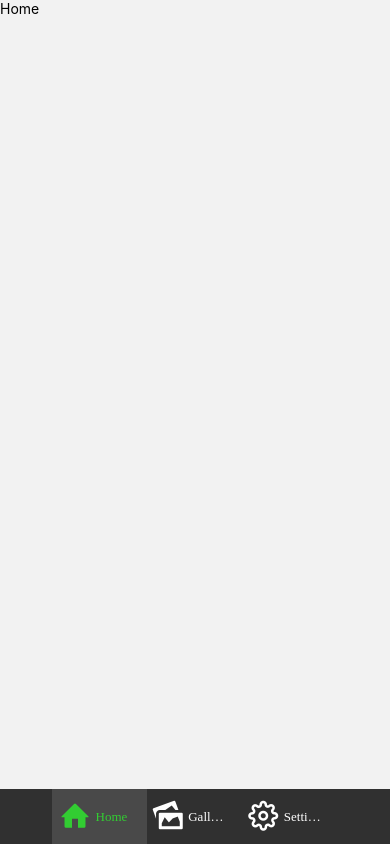
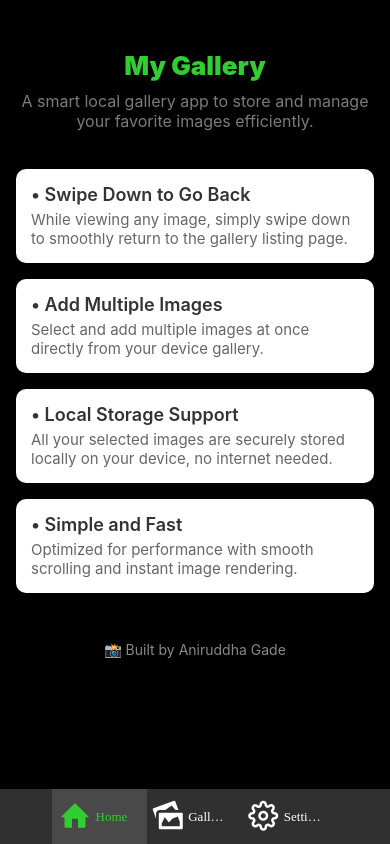
Before and after one commit to Aniruddha-Gade/Image_gallery__React_Native, a React Native app: screen / in a window 390 px wide. Built offline with nearby package versions, Linux system fonts and the light colour scheme; what react-native-device-info would draw is missing.

Commit message:
feat: add home screen that describes gallery app

```diff
--- /dev/null
+++ b/src/assets/data/features.ts
@@ -0,0 +1,31 @@
+export const featuresData = {
+  appName: 'My Gallery',
+  description:
+    'A smart local gallery app to store and manage your favorite images efficiently.',
+  features: [
+    {
+      id: 1,
+      title: 'Swipe Down to Go Back',
+      detail:
+        'While viewing any image, simply swipe down to smoothly return to the gallery listing page.',
+    },
+    {
+      id: 2,
+      title: 'Add Multiple Images',
+      detail:
+        'Select and add multiple images at once directly from your device gallery.',
+    },
+    {
+      id: 3,
+      title: 'Local Storage Support',
+      detail:
+        'All your selected images are securely stored locally on your device, no internet needed.',
+    },
+    {
+      id: 4,
+      title: 'Simple and Fast',
+      detail:
+        'Optimized for performance with smooth scrolling and instant image rendering.',
+    },
+  ],
+};
--- a/src/screens/home/Home.tsx
+++ b/src/screens/home/Home.tsx
@@ -1,16 +1,86 @@
-import { StyleSheet, Text, View } from 'react-native'
-import React from 'react'
+import React from 'react';
+import { View, FlatList, StyleSheet, ScrollView } from 'react-native';
+import { featuresData } from '../../assets/data/features';
+import Color from '../../assets/Color';
+import Typo from '../../components/common/Typo';
+import { LABEL } from './constant/constant';
 
-const Home = () => {
+const HomeScreen = () => {
   return (
-    <View>
-      <Text>Home</Text>
+    <ScrollView style={styles.container}>
+      <Typo style={styles.appName}>{featuresData.appName}</Typo>
+      <Typo style={styles.description}>{featuresData.description}</Typo>
 
+      <FlatList
+        data={featuresData.features}
+        keyExtractor={item => item?.id?.toString()}
+        renderItem={({ item }) => (
+          <View style={styles.card}>
+            <Typo style={styles.title}>• {item?.title}</Typo>
+            <Typo style={styles.detail}>{item?.detail}</Typo>
+          </View>
+        )}
+        contentContainerStyle={styles.listContainer}
+        showsVerticalScrollIndicator={false}
+      />
 
-    </View>
-  )
-}
+      <View style={styles.footer}>
+        <Typo style={styles.footerText}>{LABEL.APP_BUILT_BY}</Typo>
+      </View>
+    </ScrollView>
+  );
+};
 
-export default Home
+export default HomeScreen;
 
-const styles = StyleSheet.create({})
+const styles = StyleSheet.create({
+  container: {
+    flex: 1,
+    backgroundColor: Color.black,
+    paddingHorizontal: 16,
+    paddingTop: 50,
+  },
+  appName: {
+    fontSize: 26,
+    fontWeight: '900',
+    color: Color.primary,
+    textAlign: 'center',
+  },
+  description: {
+    fontSize: 16,
+    color: Color.grey,
+    textAlign: 'center',
+    marginVertical: 10,
+  },
+  listContainer: {
+    paddingVertical: 20,
+  },
+  card: {
+    backgroundColor: '#fff',
+    borderRadius: 10,
+    padding: 15,
+    marginVertical: 8,
+    elevation: 3,
+    shadowColor: '#000',
+    shadowOpacity: 0.1,
+    shadowRadius: 5,
+  },
+  title: {
+    fontSize: 18,
+    fontWeight: '600',
+    color: '#333',
+  },
+  detail: {
+    fontSize: 15,
+    color: '#666',
+    marginTop: 5,
+  },
+  footer: {
+    marginVertical: 20,
+    alignItems: 'center',
+  },
+  footerText: {
+    fontSize: 14,
+    color: '#888',
+  },
+});
--- /dev/null
+++ b/src/screens/home/constant/constant.ts
@@ -0,0 +1,3 @@
+export const LABEL = {
+    APP_BUILT_BY: '📸 Built by Aniruddha Gade'
+}
```
